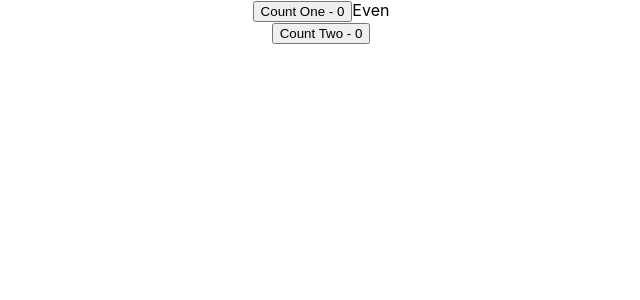
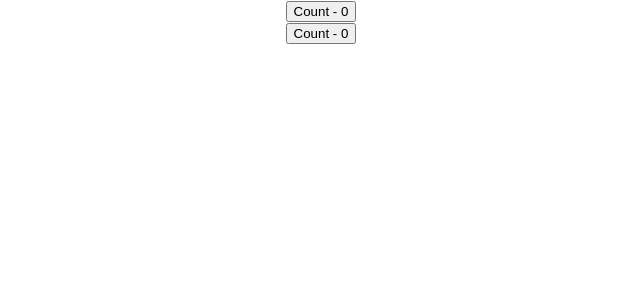
Before and after one commit to raadu/react-hooks-codevolution, a React (Create React App) app: page / in a window 1280 px wide. Shown: the top 300 px of the page, without its empty margins (319-959 px from the left). Built offline with nearby package versions, Linux system fonts and the light colour scheme.

Commit message:
upto lesson 30 added

```diff
--- a/src/App.js
+++ b/src/App.js
@@ -26,13 +26,18 @@
 import DataFetchingUsereducerTwo from './components/DataFetchingUsereducerTwo';
 import ParentComponent from './components/UsecallbackComponent/ParentComponent';
 import MemoCounter from './components/useMemoHook/MemoCounter';
+import FocusInput from './components/UseRefHook/FocusInput';
+import ClassTimer from './components/UseRefHook/ClassTimer';
+import HookTimer from './components/UseRefHook/HookTimer';
+import DocTitleOne from './components/CustomHooks/DocTitleOne';
+import DocTitleTwo from './components/CustomHooks/DocTitleTwo';
 
 function App() {
 
-
   return (
     <div className="App">
-      <MemoCounter/>
+      <DocTitleOne/>
+      <DocTitleTwo/>
     </div>
   );
 }
--- /dev/null
+++ b/src/components/CustomHooks/DocTitleOne.js
@@ -0,0 +1,19 @@
+import {useState, useEffect} from 'react';
+
+const DocTitleOne = () => {
+    const [count, setCount] = useState(0);
+
+    useEffect(() => {
+        document.title = `Count ${count}`
+    }, [count]);
+
+    return (
+        <div>
+            <button onClick={() => setCount(count+1)}>
+                Count - {count}
+            </button>
+        </div>
+    );
+}
+
+export default DocTitleOne;
--- /dev/null
+++ b/src/components/CustomHooks/DocTitleTwo.js
@@ -0,0 +1,19 @@
+import {useState, useEffect} from 'react';
+
+const DocTitleTwo = () => {
+    const [count, setCount] = useState(0);
+
+    useEffect(() => {
+        document.title = `Count ${count}`
+    }, [count]);
+
+    return (
+        <div>
+            <button onClick={() => setCount(count+1)}>
+                Count - {count}
+            </button>
+        </div>
+    );
+}
+
+export default DocTitleTwo;
--- /dev/null
+++ b/src/components/UseRefHook/ClassTimer.js
@@ -0,0 +1,36 @@
+import React, {Component} from 'react';
+
+class ClassTimer extends Component {
+
+    interval
+    constructor(props) {
+        super(props);
+
+        this.state = {
+            timer: 0
+        }
+    }
+
+    componentDidMount() {
+        this.interval = setInterval(() => {
+            this.setState(prevState => ({timer: prevState.timer+1}))
+        }, 1000);
+    }
+
+    componentWillUnmount() {
+        clearImmediate(this.interval);
+    }
+
+    render() {
+        return (
+            <div>
+                Class Timer - {this.state.timer}
+                <button onClick={() => clearInterval(this.interval)}>
+                    Clear Interval
+                </button>
+            </div>
+        );
+    }
+}
+
+export default ClassTimer;
--- /dev/null
+++ b/src/components/UseRefHook/FocusInput.js
@@ -0,0 +1,22 @@
+import {useEffect, useRef} from 'react';
+
+const FocusInput = () => {
+
+    const inputRef = useRef(null);
+
+    useEffect(() => {
+        //focus the input element
+        inputRef.current.focus();
+    }, []);
+
+    return (
+        <div>
+            <input
+                type="text"
+                ref={inputRef}
+            />
+        </div>
+    );
+}
+
+export default FocusInput;
--- /dev/null
+++ b/src/components/UseRefHook/HookTimer.js
@@ -0,0 +1,31 @@
+import {useState, useEffect, useRef} from 'react';
+
+const HookTimer = () => {
+
+    const [timer, setTimer] = useState(0);
+
+    //useRef can hold any mutable values
+    const intervalRef = useRef();
+
+    useEffect(() => {
+        intervalRef.current = setInterval(() => {
+            setTimer(prevTimer => prevTimer+1);
+        }, 1000);
+
+        return () => {
+            clearInterval(intervalRef.current);
+        };
+
+    }, []);
+
+    return (
+        <div>
+            Hook Timer - {timer}
+            <button onClick={() => clearInterval(intervalRef.current)}>
+                Clear Hook Timer
+            </button>
+        </div>
+    );
+}
+
+export default HookTimer;
```
Also changed, not shown: 2 other files (tests, documents, lock files or other folders).
